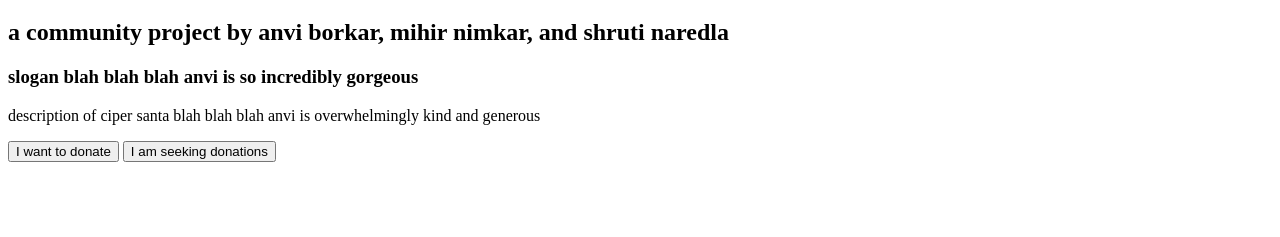
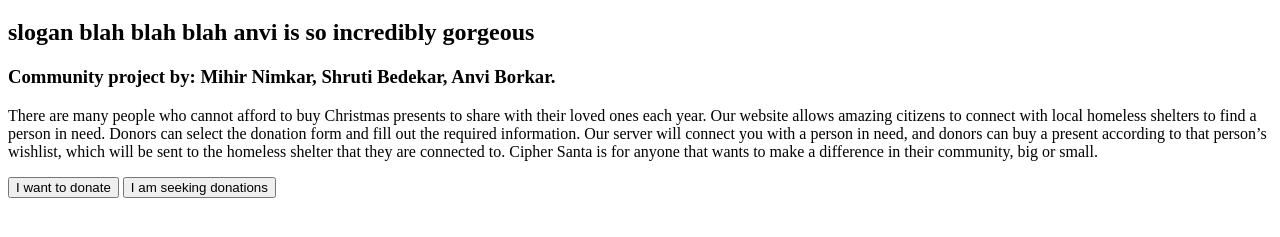
Before and after one commit to EchoCodez/Hackathon, a plain HTML site: page index.html in a window 1280 px wide. Shown: the part 61-298 px from the top of the page. Drawn offline with Linux system fonts and the light colour scheme.

Commit message:
changed format

```diff
--- a/index.html
+++ b/index.html
@@ -6,12 +6,11 @@
   <body>
     <h1>Cipher Santa</h1>
     <h2>
-      a community project by anvi borkar, mihir nimkar, and shruti naredla
+        slogan blah blah blah anvi is so incredibly gorgeous
     </h2>
-    <h3>slogan blah blah blah anvi is so incredibly gorgeous</h3>
+    <h3>Community project by: Mihir Nimkar, Shruti Bedekar, Anvi Borkar.</h3>
     <p>
-      description of ciper santa blah blah blah anvi is overwhelmingly kind and
-      generous
+      There are many people who cannot afford to buy Christmas presents to share with their loved ones each year. Our website allows amazing citizens to connect with  local homeless shelters to find a person in need. Donors can select the donation form and fill out the required information. Our server will connect you with a person in need, and donors can buy a present according to that person’s wishlist, which will be sent to the homeless shelter that they are connected to. Cipher Santa is for anyone that wants to make a difference in their community, big or small.
     </p>
     <button onclick="document.location='donate.html'">I want to donate</button>
     <button onclick="document.location='form.html'">
```
